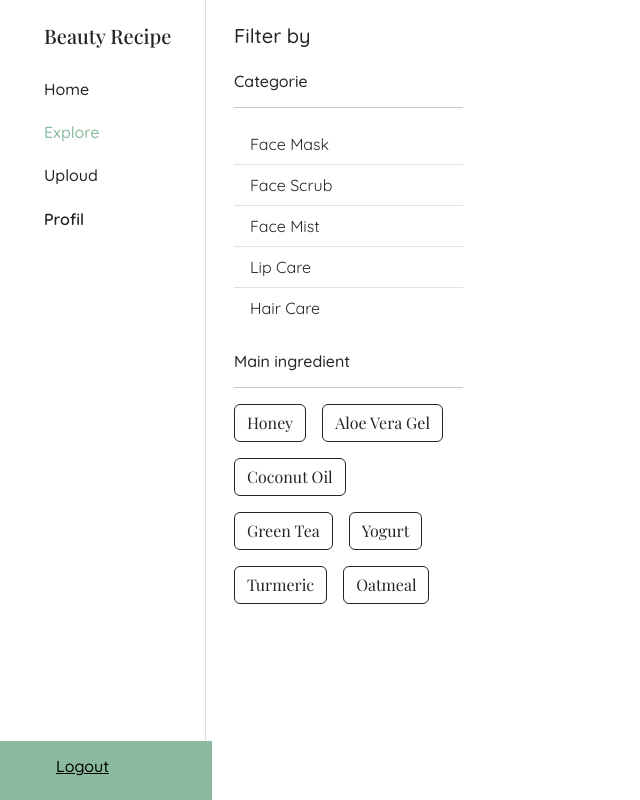
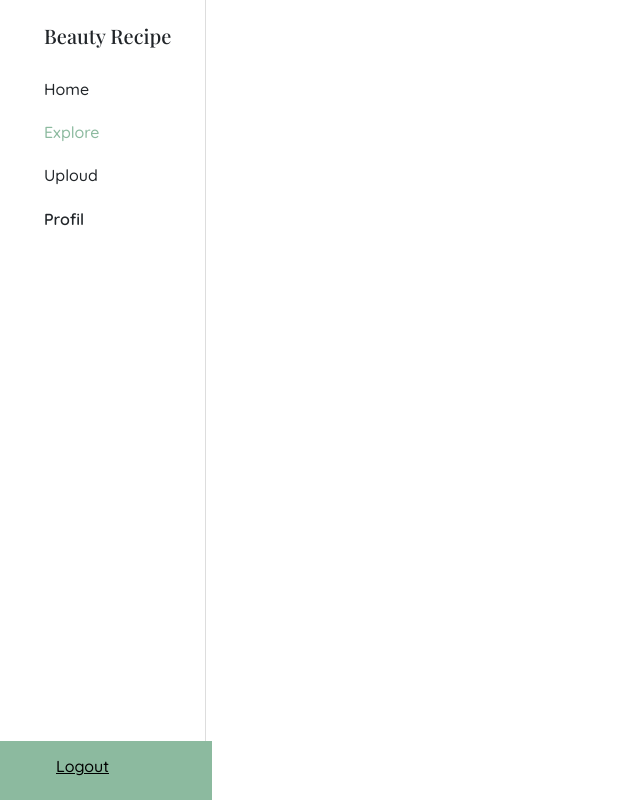
Before and after one commit to nikita74939/FinalProject, a PHP site: page /fullrecipe.php?lihat=1 in a window 1280 px wide. Shown: the whole page, without its empty margins (0-640 px from the left). Run offline with PHP 8.4, Linux system fonts and the light colour scheme; the visitor is signed in with stand-in values (Sample User, id 1); data that the repository does not hold is empty; some libraries are stand-ins or nearby versions; some web fonts are replaced.

Commit message:
hapus cat

```diff
--- a/fullrecipe.php
+++ b/fullrecipe.php
@@ -252,7 +252,8 @@ if ($count > 0) {
                                     </div>
                                 </div>
                             </div>
-                            <h5 class="card-title mt-2"><a style="font-size: 24px; color: rgb(140, 186, 159);"
+                            <h5 class="card-title mt-2">
+                                <a style="font-size: 24px; color: rgb(140, 186, 159);"
                                     href="save.php?save=<?php echo $result['recipe_id']; ?>" class=""><i
                                         class="fa-regular fa-bookmark me-2"></i></a><?php echo $result['title']; ?></h5>
                             <hr>
@@ -344,7 +345,7 @@ if ($count > 0) {
             ?>
             <!-- right -->
 
-            <div class="col-3 sticky-top" style="height: 100vh;">
+            <div class="col-3 sticky-top" style="height: 100vh; display: none" >
                 <div class="pt-4">
                     <h5 class="ps-3" style="font-family: 'Quicksand';">Filter by</h5>
                     <div class="mx-3 mt-4">
```
